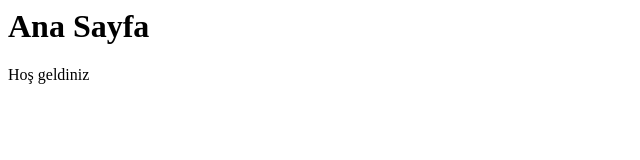
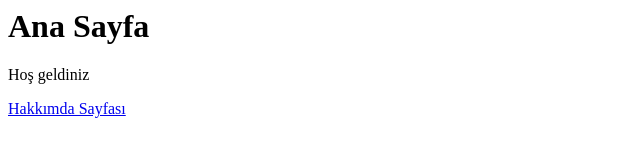
Before and after one commit to KaanGlc/ilk-js-app, a plain HTML site: page index.html in a window 1280 px wide. Shown: the whole page, without its empty margins (0-640 px from the left). Drawn offline with Linux system fonts and the light colour scheme.

Commit message:
Hakkımda linki eklendi

```diff
--- a/index.html
+++ b/index.html
@@ -7,6 +7,8 @@
   <h1>Ana Sayfa</h1>
   <p>Hoş geldiniz</p>
 
+  <a href="hakkimda.html">Hakkımda Sayfası</a>
+
 </body>
 
 </html>
```
